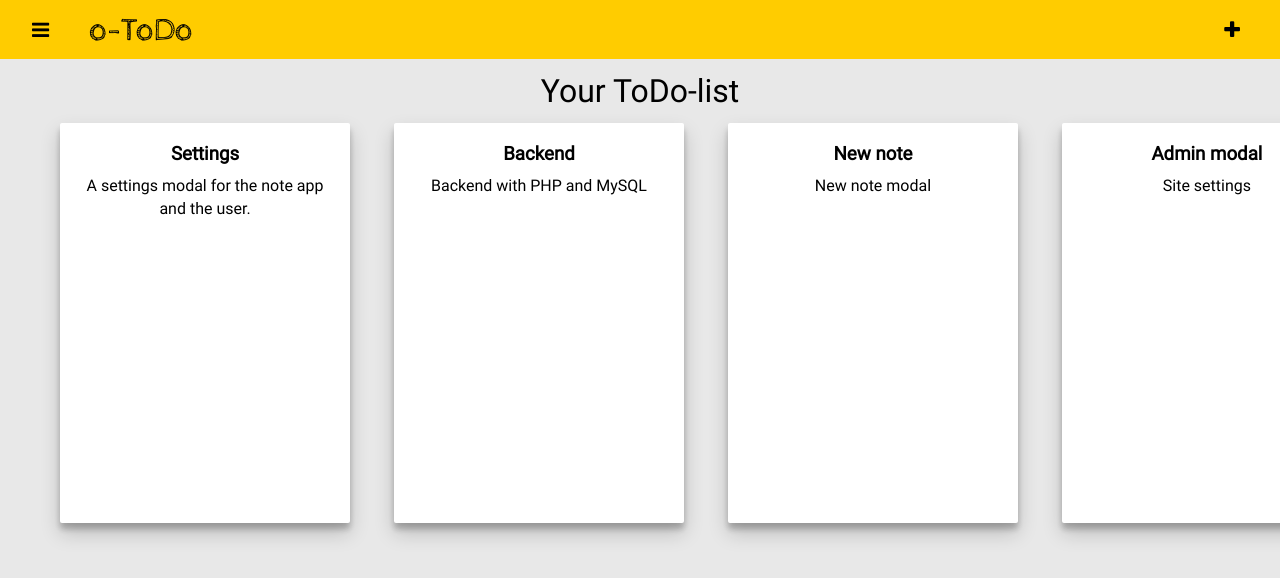
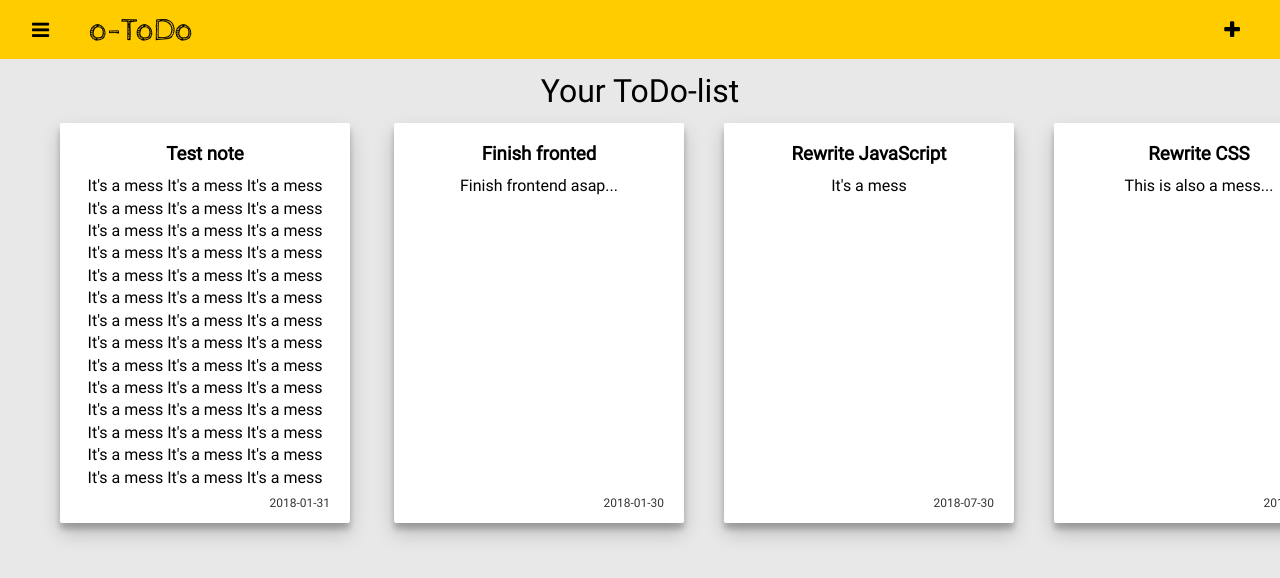
Before and after one commit to olback/o-todo, a PHP site: page / in a window 1280 px wide. Shown: the top 578 px of the page. Run offline with PHP 8.4, Linux system fonts and the light colour scheme.

Commit message:
check change logs

```diff
--- /dev/null
+++ b/api/config.php
@@ -0,0 +1,5 @@
+<?php
+
+    // Config file
+
+?>
--- a/assets/css/main.css
+++ b/assets/css/main.css
@@ -73,9 +73,13 @@ aside > div.top {
 
 figure {
     margin: 0;
+    bottom: 10px;
+    padding-top: 10px;
+}
+
+div.top > figure {
     padding-top: 40px;
     padding-left: 20px;
-    bottom: 10px;
 }
 
 .top > figure > img {
@@ -181,13 +185,25 @@ article > * {
     user-select: none;
 }
 
+article > h3 {
+    padding-bottom: 10px;
+}
+
 article > p {
-    padding-top: 10px;
+    padding-top: 0;
     display: inline-block;
-    height: 92%;
+    height: 310px;
+    overflow-y: scroll;
     width: 100%;
     text-align: center;
     white-space: normal;
+}
+
+article > span {
+    display: block;
+    font-size: 12px;
+    color: #333;
+    text-align: right;
 }
 
 .nav-button {
@@ -353,6 +369,7 @@ button, input[type=submit] {
     border: none;
     display: inline-block;
     text-align: center;
+    cursor: pointer;
 }
 
 button:hover, input[type=submit]:hover {
--- a/assets/main.js
+++ b/assets/main.js
@@ -6,9 +6,11 @@
  *
  */
 
+let api_url = 'assets/test/sample-list.json';
+//let api_url = 'api/api.php';
+
 const log = console.log;
 const current_year = new Date().getFullYear();
-
 
 window.onload = () => {
 
@@ -174,6 +176,10 @@ window.onload = () => {
     }
 
 
+    document.getElementById('refresh').onclick = () => {
+        window.location.reload();
+    }
+
 }
 
 // Handle the swipeUp action.
@@ -184,6 +190,51 @@ function swipeUp(article) {
         article.style.display = 'none';
     }, 300);
 
+
+}
+
+function json(response) {
+    //log(response.status);
+    return response.json();
+}
+
+function fetchNotes(key) {
+
+    fetch(api_url, {
+        method: 'post',
+        headers: {
+            "Content-type": "application/x-www-form-urlencoded; charset=UTF-8"
+        },
+        body: "?api_key="+key+"&action=fetchNotes",
+        credentials: 'include'
+    })
+    .then(json)
+    .then(function (data) {
+        log('Request succeeded with JSON response', data);
+
+        for(let i = 0; i < data.notes.length; i++) {
+
+            let article = document.createElement('article');
+            let h3 = document.createElement('h3');
+            let p = document.createElement('p');
+            let span = document.createElement('span');
+            h3.innerHTML = data.notes[i].title;
+            p.innerHTML = data.notes[i].body;
+            span.innerHTML = data.notes[i].due;
+            article.appendChild(h3);
+            article.appendChild(p);
+            article.appendChild(span);
+
+            article.setAttribute("note-id", data.notes[i].id);
+            article.setAttribute("created", data.notes[i].created);
+            article.setAttribute("importance", data.notes[i].importance);
+
+            list.appendChild(article);
+        }
+    })
+    .catch(function (error) {
+        console.log('Request failed', error);
+    });
 
 }
 
@@ -199,3 +250,5 @@ if ('serviceWorker' in navigator) {
     console.error('Service-workers not supported.');
 
 }
+
+fetchNotes();
--- a/index.html
+++ b/index.html
@@ -1,17 +1,18 @@
 <!DOCTYPE html>
 <html lang="en">
     <head>
-        <title>&lt;username&gt; | o-todo</title>
+        <title>Demo | o-todo</title>
         <meta charset="UTF-8" />
         <meta name="viewport" content="width=device-width, initial-scale=1" />
         <meta name="theme-color" content="#ffcc00" />
+        <meta name="mobile-web-app-capable" content="yes">
+        <meta HTTP-EQUIV="Pragma" CONTENT="no-cache" />
+        <meta HTTP-EQUIV="Expires" CONTENT="-1" />
         <link href="assets/css/main.css" rel="stylesheet" />
         <link href="assets/css/font-awesome.min.css" rel="stylesheet"/>
+        <link rel="shortcut icon" href="assets/icons/icon-96.png" />
+        <link rel="manifest" href="manifest.json" />
         <script src="assets/main.js"></script>
-        <link rel="shortcut icon" href="assets/icons/icon-96.png" />
-        <meta HTTP-EQUIV="Pragma" CONTENT="no-cache" />
-        <meta HTTP-EQUIV="Expires" CONTENT="-1" />
-        <link rel="manifest" href="manifest.json" />
     </head>
     <body>
 
@@ -27,32 +28,11 @@
 
             <!-- Scoll list -->
             <section id="list">
-
                 <article>
-                    <h3>Settings</h3>
-                    <p>A settings modal for the note app and the user.</p>
+                    <h3>Test note</h3>
+                    <p>It's a mess It's a mess It's a mess It's a mess It's a mess It's a mess It's a mess It's a mess It's a mess It's a mess It's a mess It's a mess It's a mess It's a mess It's a mess It's a mess It's a mess It's a mess It's a mess It's a mess It's a mess It's a mess It's a mess It's a mess It's a mess It's a mess It's a mess It's a mess It's a mess It's a mess It's a mess It's a mess It's a mess It's a mess It's a mess It's a mess It's a mess It's a mess It's a mess It's a mess It's a mess It's a mess It's a mess It's a mess It's a mess </p>
+                    <span>2018-01-31</span>
                 </article>
-
-                <article>
-                    <h3>Backend</h3>
-                    <p>Backend with PHP and MySQL</p>
-                </article>
-
-                <article>
-                    <h3>New note</h3>
-                    <p>New note modal</p>
-                </article>
-
-                <article>
-                    <h3>Admin modal</h3>
-                    <p>Site settings</p>
-                </article>
-
-                <article>
-                    <h3>Noscript</h3>
-                    <p>Fix noscript css...</p>
-                </article>
-
             </section>
 
         </main>
@@ -69,7 +49,7 @@
 
             <ul>
                 <li class="add-note-button"><i class="fa fa-plus" aria-hidden="true"></i> <span>Add note</span></li>
-                <li onclick="window.location=window.location.href"><i class="fa fa-refresh" aria-hidden="true"></i> <span>Reload</span></li>
+                <li id="refresh"><i class="fa fa-refresh" aria-hidden="true"></i> <span>Reload</span></li>
                 <li id="profile-button"><i class="fa fa-user-circle-o" aria-hidden="true"></i> <span>Profile</span></li>
                 <li id="admin-button"><i class="fa fa-wrench" aria-hidden="true"></i> <span>Admin</span></li>
                 <li id="logout-button"><i class="fa fa-sign-out" aria-hidden="true"></i> <span>Log out</span></li>
@@ -127,9 +107,6 @@
                     <label for="api-key">API Key</label>
                     <input type="text" id="api-key" readonly="readonly" value="0UagHLS6KdTJ2yQ105K9">
 
-                    <label for="color">Color</label>
-                    <input type="color" id="color">
-
                     <div class="buttons">
                         <button class="clear">Reset API Key</button>
                         <input type="submit" value="Save" style="width: 100px;">
```
Also changed, not shown: api/api.php (added, +7 -0 lines), assets/test/sample-list.json (added, +28 -0 lines), service-worker.js (+0 -34 lines), README.md, docs/README.md (deleted), manifest.json, 1 other file.
